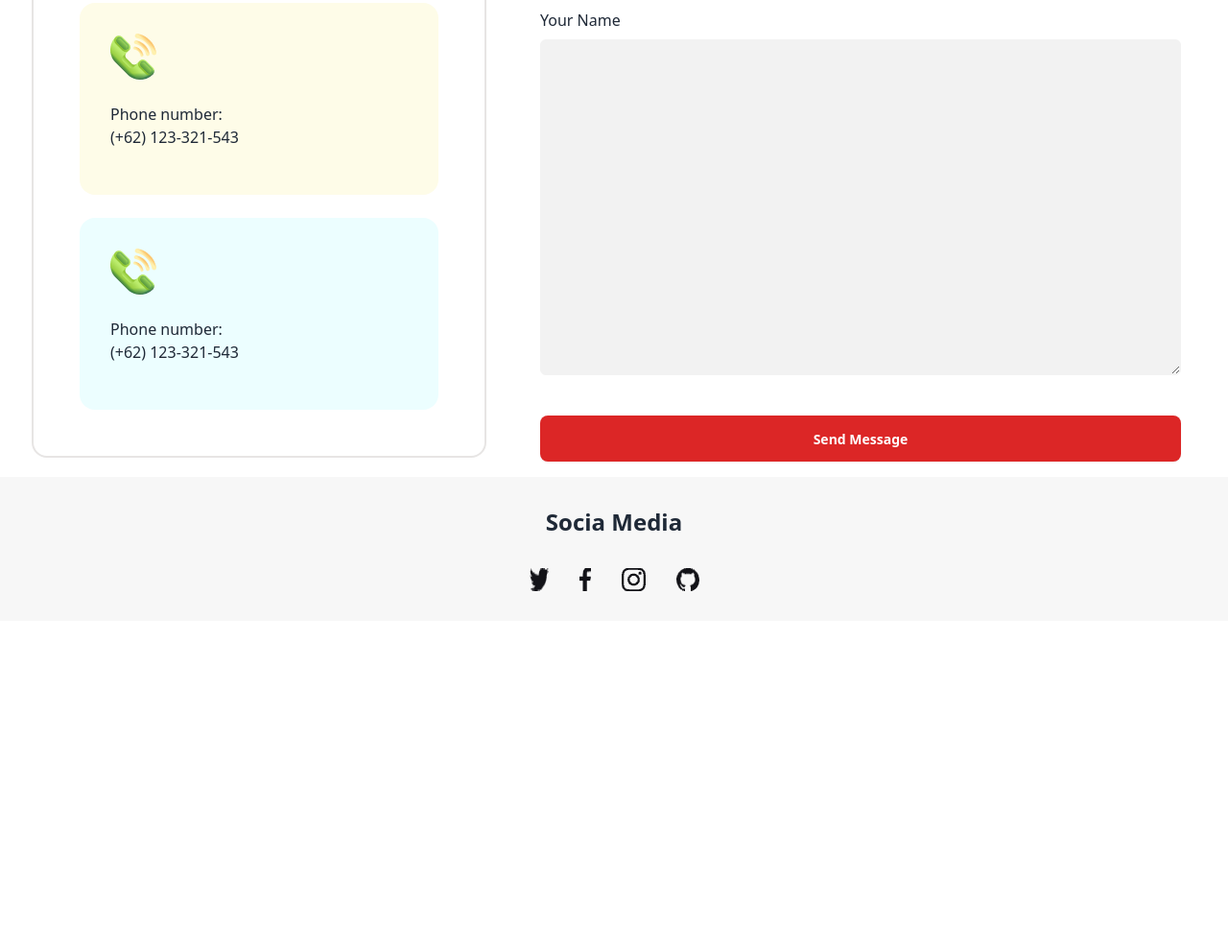
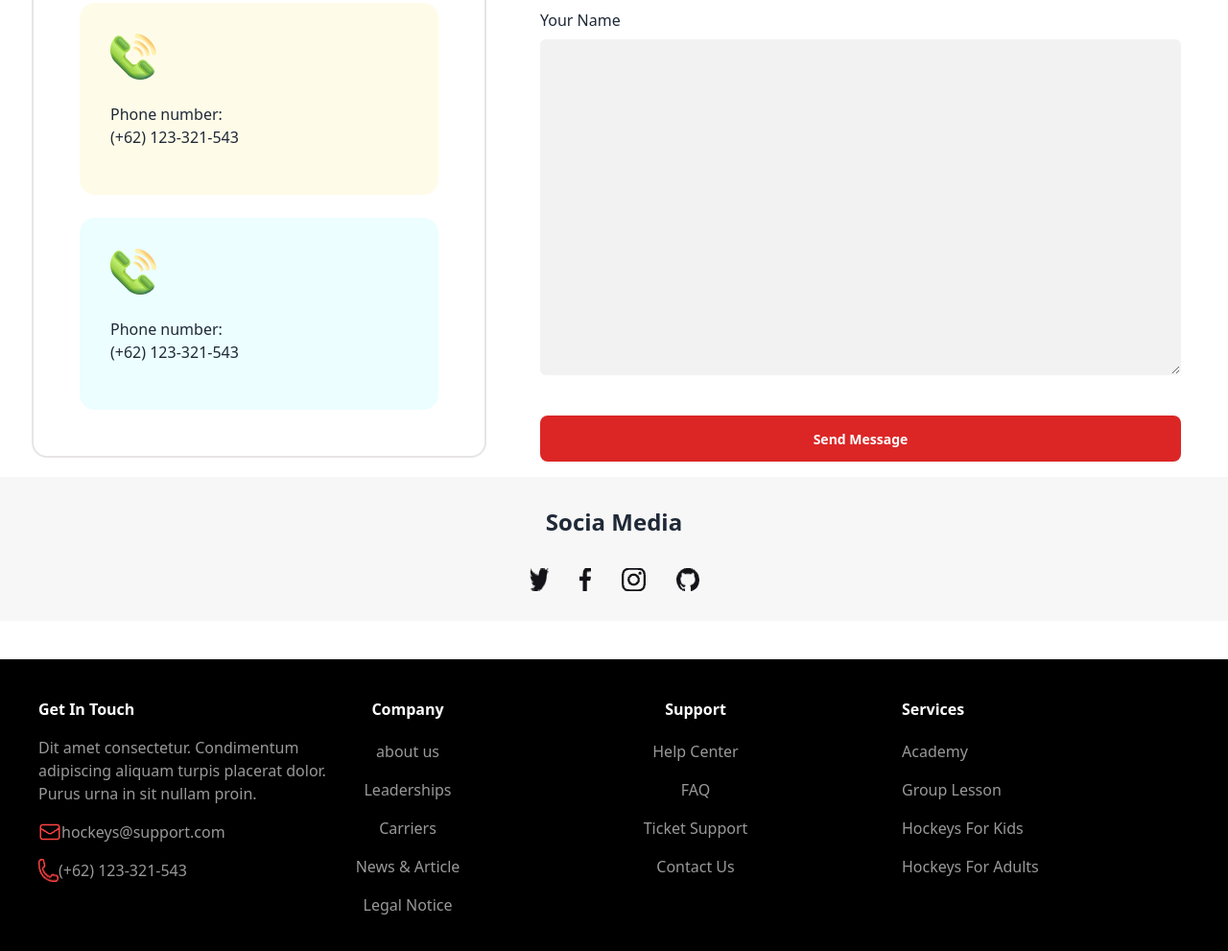
Before and after one commit to sajjadhussains/Hockey_Academy, a plain HTML site: page index.html in a window 1280 px wide. Shown: the part 4085-5076 px from the top of the page at 96% size. Before the commit the page ends 4732 px from the top, so only its background shows below. Drawn offline with nearby package versions, Linux system fonts and the light colour scheme.

Commit message:
footer section done

```diff
--- a/index.html
+++ b/index.html
@@ -10,6 +10,9 @@
     <style>
         .social-media{
             background: rgba(19, 19, 24, 0.03);
+        }
+        footer p{
+            color: rgba(255, 255, 255, 0.6);
         }
     </style>
 
@@ -423,8 +426,47 @@
             </div>
         </section>
     </main>
-    <footer>
-
+    <footer class="bg-black mt-10 text-white p-10">
+        <div class="grid grid-cols-2 lg:grid-cols-4">
+            <div class="text-center lg:text-left col-span-2 lg:col-span-1 lg:w-[346px] lg:mr-30">
+                <h1 class="mb-4 font-bold">Get In Touch</h1>
+                <p class="mb-4">Dit amet consectetur. Condimentum  adipiscing aliquam turpis placerat dolor. Purus urna in sit nullam proin. </p>
+                <div class="flex justify-center lg:justify-start">
+                   <div>
+                    <div class="flex mb-4">
+                        <img src="./Images/envolope-footer.png" alt="">
+                        <p>hockeys@support.com</p>
+                    </div>
+                    <div class="flex justify-center lg:justify-start mb-4">
+                        <img src="./Images/call-footer.png" alt="">
+                        <p>(+62) 123-321-543</p>
+                    </div>
+                   </div>
+                </div>
+            </div>
+            <div class="text-center lg:w-[170px]">
+                <h1 class="mb-5 font-bold">Company</h1>
+                <p class="mb-4"><a href="">about us</a></p>
+                <p class="mb-4"><a href="">Leaderships</a></p>
+                <p class="mb-4"><a href="">Carriers</a></p>
+                <p class="mb-4"><a href="">News & Article</a></p>
+                <p class="mb-4"><a href="">Legal Notice</a></p>
+            </div>
+            <div class="text-center lg:w-[170px]">
+                <h1 class="mb-5 font-bold">Support</h1>
+                <p class="mb-4"><a href="">Help Center</a></p>
+                <p class="mb-4"><a href="">FAQ</a></p>
+                <p class="mb-4"><a href="">Ticket Support</a></p>
+                <p class="mb-4"><a href="">Contact Us</a></p>
+            </div>
+            <div class="col-span-2 text-center lg:w-[170px] lg:text-left lg:col-span-1">
+                <h1 class="mb-5 font-bold">Services</h1>
+                <p class="mb-4"><a href="">Academy</a></p>
+                <p class="mb-4"><a href="">Group Lesson</a></p>
+                <p class="mb-4"><a href="">Hockeys For Kids</a></p>
+                <p class="mb-4"><a href="">Hockeys For Adults</a></p>
+            </div>
+        </div>
     </footer>
 </body>
 
```
Also changed, not shown: Images/call-footer.png (added), Images/envolope-footer.png (added).
